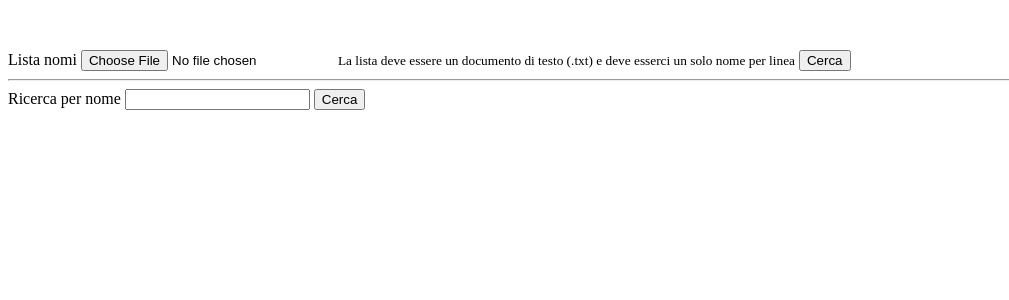
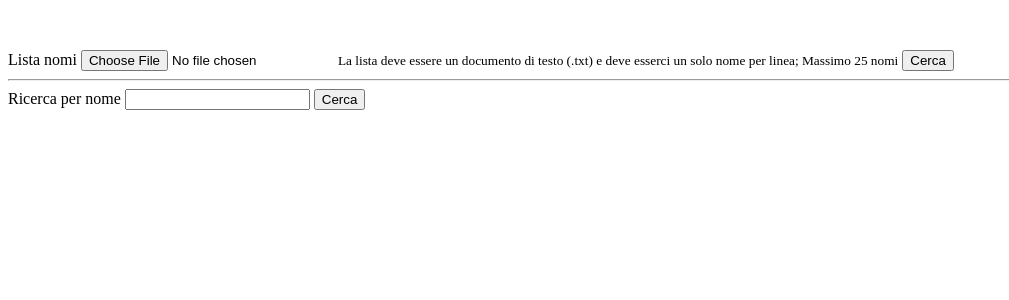
Before and after one commit to DefJunx/fm-list-checker, a SvelteKit app: page / in a window 1280 px wide. Shown: the top 300 px of the page, without its empty margins (0-1009 px from the left). Built offline with nearby package versions, Linux system fonts and the light colour scheme.

Commit message:
Fixes error message name and types

```diff
--- a/src/routes/+page.svelte
+++ b/src/routes/+page.svelte
@@ -6,7 +6,7 @@
 </script>
 
 <main class="container">
-	{#if form && form.notFoundPeople?.length}
+	{#if form?.notFoundPeople?.length}
 		<p>Non sono riuscito a trovare le seguenti cariatidi:</p>
 		<ul>
 			{#each form.notFoundPeople as person}
@@ -15,8 +15,8 @@
 		</ul>
 	{/if}
 
-	{#if form && form?.errorMessage}
-		<p>{form.errorMessage}</p>
+	{#if form && 'error' in form}
+		<p>{form.error}</p>
 	{/if}
 
 	<form use:enhance method="post" enctype="multipart/form-data" action="?/loadList">
@@ -24,7 +24,8 @@
 			Lista nomi
 			<input type="file" name="nameList" id="nameList" />
 			<small
-				>La lista deve essere un documento di testo (.txt) e deve esserci un solo nome per linea</small
+				>La lista deve essere un documento di testo (.txt) e deve esserci un solo nome per linea;
+				Massimo 25 nomi</small
 			>
 		</label>
 		<button type="submit">Cerca</button>
```
